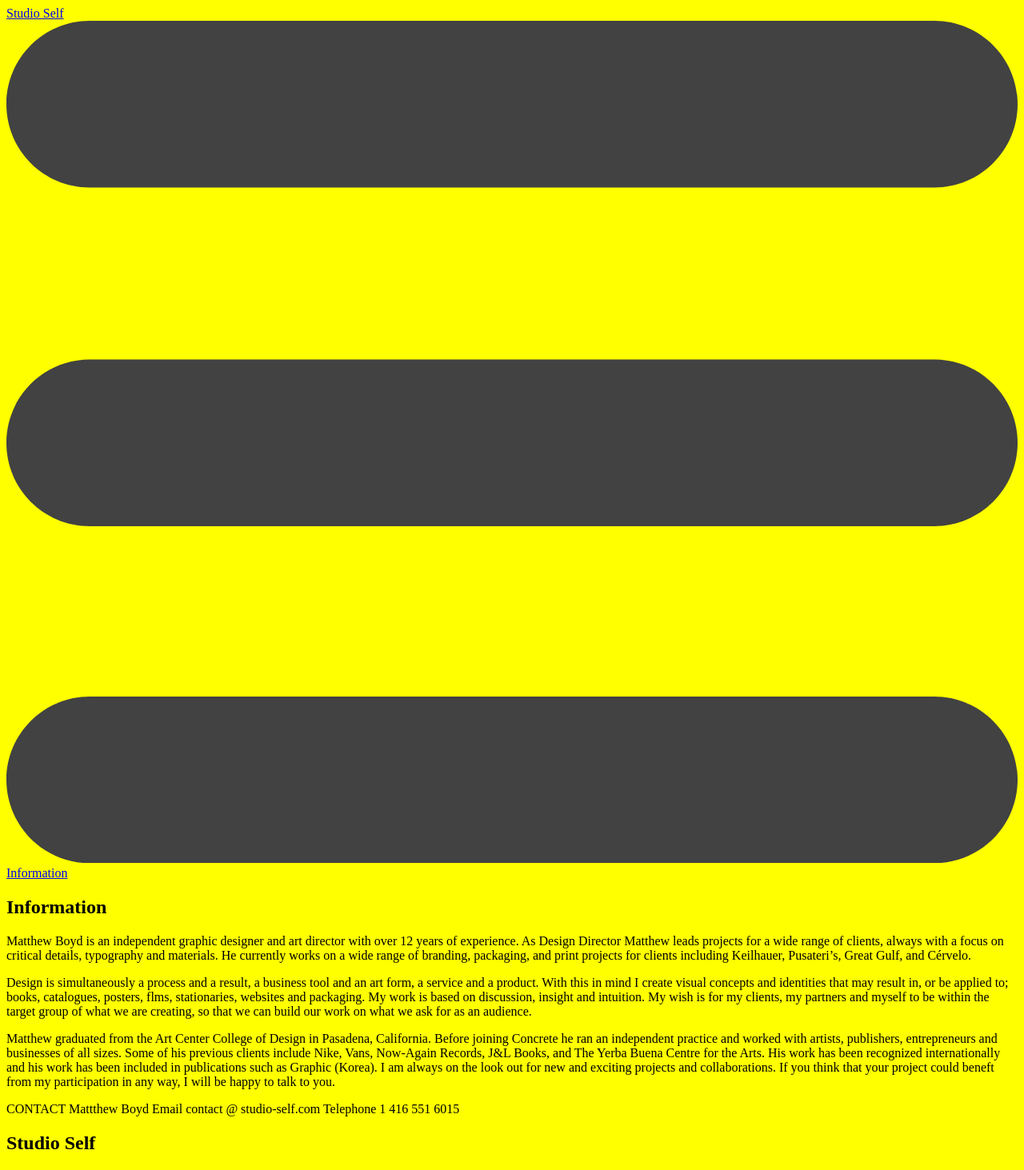
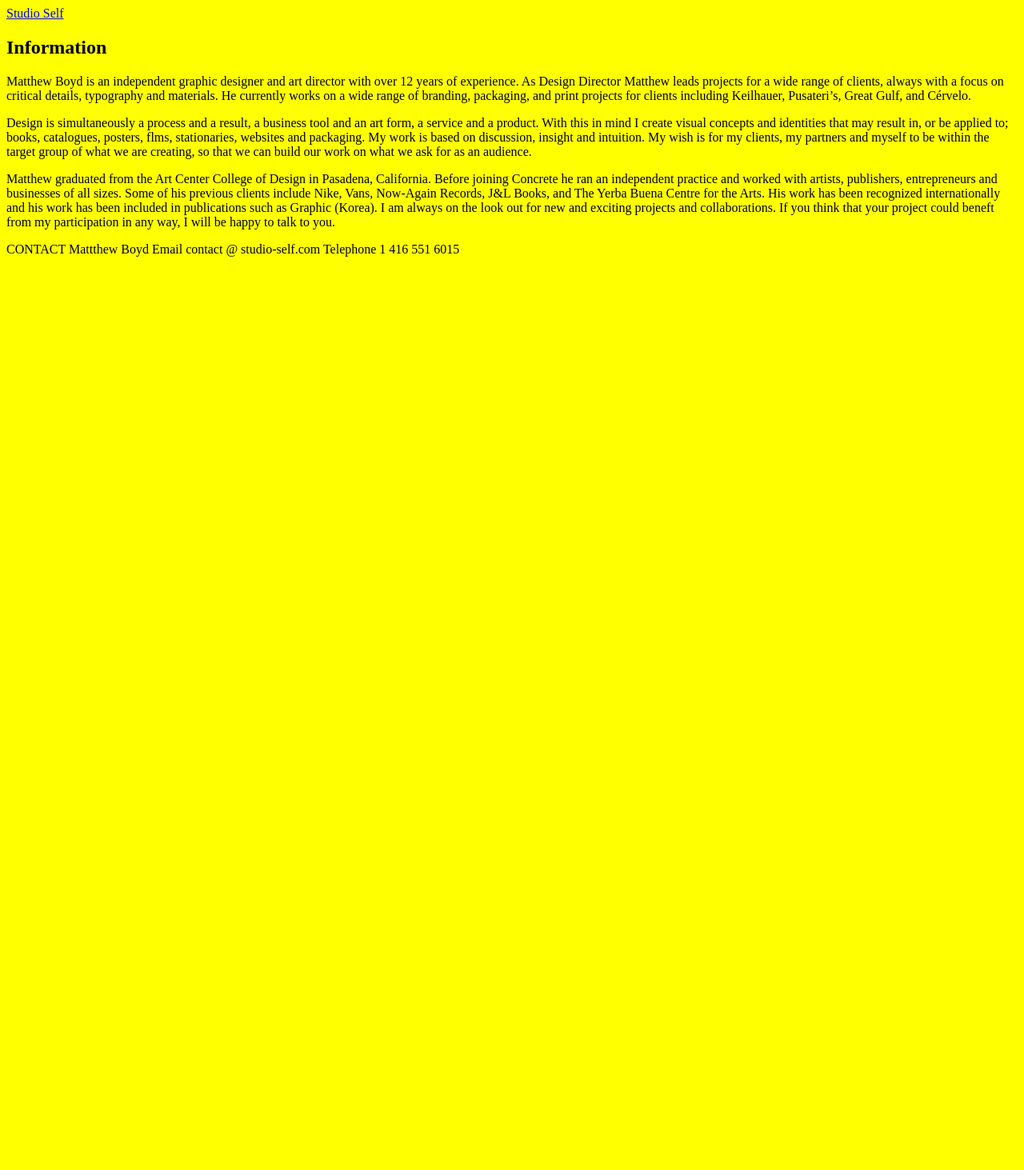
Before and after one commit to studio-cartogram/studioself, a Jekyll site: the page built from information.markdown, in a window 1280 px wide. Shown: the whole page at 80% size. Built offline with Jekyll 4.4.1, drawn with Linux system fonts in a browser that asks for light colours; after the commit the page ends 900 px from its top, so only the background shows below that.

Commit message:
fixed footer and header

```diff
--- a/_includes/footer.html
+++ b/_includes/footer.html
@@ -1,9 +1,4 @@
-<footer class="site-footer">
+<footer class="footer">
 
-  <div class="wrapper">
-
-    <h2 class="footer-heading">{{ site.title }}</h2>
-
-  </div>
 
 </footer>
--- a/_includes/header.html
+++ b/_includes/header.html
@@ -1,27 +1,5 @@
-<header class="site-header">
+<header class="header">
 
-  <div class="wrapper">
-
-    <a class="site-title" href="{{ site.baseurl }}/">{{ site.title }}</a>
-
-    <nav class="site-nav">
-      <a href="#" class="menu-icon">
-        <svg viewBox="0 0 18 15">
-          <path fill="#424242" d="M18,1.484c0,0.82-0.665,1.484-1.484,1.484H1.484C0.665,2.969,0,2.304,0,1.484l0,0C0,0.665,0.665,0,1.484,0 h15.031C17.335,0,18,0.665,18,1.484L18,1.484z"/>
-          <path fill="#424242" d="M18,7.516C18,8.335,17.335,9,16.516,9H1.484C0.665,9,0,8.335,0,7.516l0,0c0-0.82,0.665-1.484,1.484-1.484 h15.031C17.335,6.031,18,6.696,18,7.516L18,7.516z"/>
-          <path fill="#424242" d="M18,13.516C18,14.335,17.335,15,16.516,15H1.484C0.665,15,0,14.335,0,13.516l0,0 c0-0.82,0.665-1.484,1.484-1.484h15.031C17.335,12.031,18,12.696,18,13.516L18,13.516z"/>
-        </svg>
-      </a>
-
-      <div class="trigger">
-        {% for my_page in site.pages %}
-          {% if my_page.title %}
-          <a class="page-link" href="{{ my_page.url | prepend: site.baseurl }}">{{ my_page.title }}</a>
-          {% endif %}
-        {% endfor %}
-      </div>
-    </nav>
-
-  </div>
+  <a class="brand" href="{{ site.baseurl }}/">{{ site.title }}</a>
 
 </header>
```
Also changed, not shown: 4 other files.
